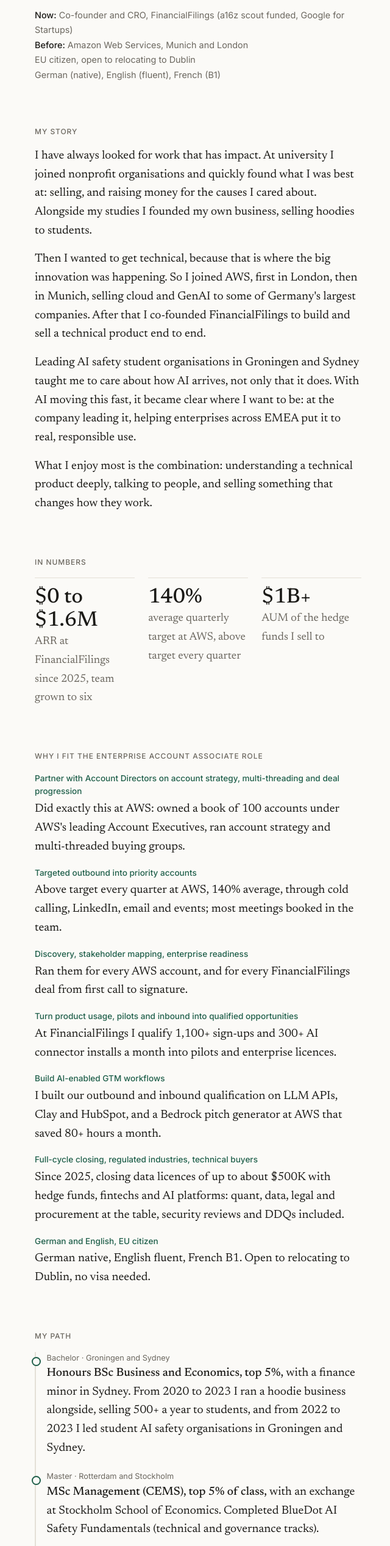
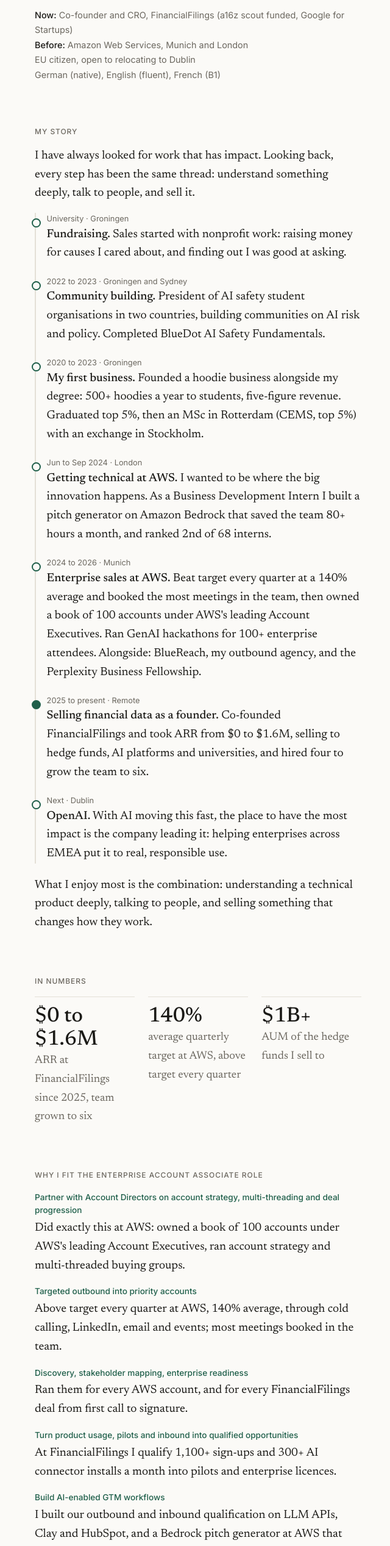
Before and after one commit to Toagan/tilman, a plain HTML site: page index.html in a window 1280 px wide. Shown: the part 240-2775 px from the top of the page at 61% size, without its empty margins (315-955 px from the left). Drawn offline with Linux system fonts and the light colour scheme.

Commit message:
feat: story as one thread from fundraising to OpenAI

```diff
--- a/index.html
+++ b/index.html
@@ -72,9 +72,23 @@
 
   <section aria-labelledby="story">
     <h2 id="story">My story</h2>
-    <p>I have always looked for work that has impact. At university I joined nonprofit organisations and quickly found what I was best at: selling, and raising money for the causes I cared about. Alongside my studies I founded my own business, selling hoodies to students.</p>
-    <p>Then I wanted to get technical, because that is where the big innovation was happening. So I joined AWS, first in London, then in Munich, selling cloud and GenAI to some of Germany's largest companies. After that I co-founded FinancialFilings to build and sell a technical product end to end.</p>
-    <p>Leading AI safety student organisations in Groningen and Sydney taught me to care about how AI arrives, not only that it does. With AI moving this fast, it became clear where I want to be: at the company leading it, helping enterprises across EMEA put it to real, responsible use.</p>
+    <p>I have always looked for work that has impact. Looking back, every step has been the same thread: understand something deeply, talk to people, and sell it.</p>
+    <ol class="path">
+      <li><span class="when">University · Groningen</span>
+        <b>Fundraising.</b> Sales started with nonprofit work: raising money for causes I cared about, and finding out I was good at asking.</li>
+      <li><span class="when">2022 to 2023 · Groningen and Sydney</span>
+        <b>Community building.</b> President of AI safety student organisations in two countries, building communities on AI risk and policy. Completed BlueDot AI Safety Fundamentals.</li>
+      <li><span class="when">2020 to 2023 · Groningen</span>
+        <b>My first business.</b> Founded a hoodie business alongside my degree: 500+ hoodies a year to students, five-figure revenue. Graduated top 5%, then an MSc in Rotterdam (CEMS, top 5%) with an exchange in Stockholm.</li>
+      <li><span class="when">Jun to Sep 2024 · London</span>
+        <b>Getting technical at AWS.</b> I wanted to be where the big innovation happens. As a Business Development Intern I built a pitch generator on Amazon Bedrock that saved the team 80+ hours a month, and ranked 2nd of 68 interns.</li>
+      <li><span class="when">2024 to 2026 · Munich</span>
+        <b>Enterprise sales at AWS.</b> Beat target every quarter at a 140% average and booked the most meetings in the team, then owned a book of 100 accounts under AWS's leading Account Executives. Ran GenAI hackathons for 100+ enterprise attendees. Alongside: BlueReach, my outbound agency, and the Perplexity Business Fellowship.</li>
+      <li class="now"><span class="when">2025 to present · Remote</span>
+        <b>Selling financial data as a founder.</b> Co-founded FinancialFilings and took ARR from $0 to $1.6M, selling to hedge funds, AI platforms and universities, and hired four to grow the team to six.</li>
+      <li><span class="when">Next · Dublin</span>
+        <b>OpenAI.</b> With AI moving this fast, the place to have the most impact is the company leading it: helping enterprises across EMEA put it to real, responsible use.</li>
+    </ol>
     <p>What I enjoy most is the combination: understanding a technical product deeply, talking to people, and selling something that changes how they work.</p>
   </section>
 
@@ -105,26 +119,6 @@
       <dt>German and English, EU citizen</dt>
       <dd>German native, English fluent, French B1. Open to relocating to Dublin, no visa needed.</dd>
     </dl>
-  </section>
-
-  <section aria-labelledby="path">
-    <h2 id="path">My path</h2>
-    <ol class="path">
-      <li><span class="when">Bachelor · Groningen and Sydney</span>
-        <b>Honours BSc Business and Economics, top 5%,</b> with a finance minor in Sydney. From 2020 to 2023 I ran a hoodie business alongside, selling 500+ a year to students, and from 2022 to 2023 I led student AI safety organisations in Groningen and Sydney.</li>
-      <li><span class="when">Master · Rotterdam and Stockholm</span>
-        <b>MSc Management (CEMS), top 5% of class,</b> with an exchange at Stockholm School of Economics. Completed BlueDot AI Safety Fundamentals (technical and governance tracks).</li>
-      <li><span class="when">Jun to Sep 2024 · London</span>
-        <b>AWS Business Development Intern.</b> Built a pitch generator on Amazon Bedrock that saved the sales team 80+ hours a month; ranked 2nd of 68 interns.</li>
-      <li><span class="when">2024 to 2026 · Munich</span>
-        <b>AWS Demand Generation, then interim Associate Account Executive.</b> Beat target every quarter at a 140% average, booked the most meetings in the team, then owned a book of 100 accounts under AWS's leading Account Executives. Ran GenAI hackathons for 100+ enterprise attendees.</li>
-      <li><span class="when">2025</span>
-        <b>Perplexity Business Fellow and founder of BlueReach,</b> an outbound agency for 10+ clients in Germany and the US, run alongside AWS to deepen my technical skills.</li>
-      <li class="now"><span class="when">2025 to present · Remote</span>
-        <b>Co-founder and CRO, FinancialFilings.</b> A financial data provider to hedge funds, AI platforms and universities. Took ARR from $0 to $1.6M and hired four to grow the team to six.</li>
-      <li><span class="when">Next · Dublin</span>
-        <b>Helping companies across EMEA get real value from OpenAI.</b></li>
-    </ol>
   </section>
 
   <section aria-labelledby="mistake">
```
